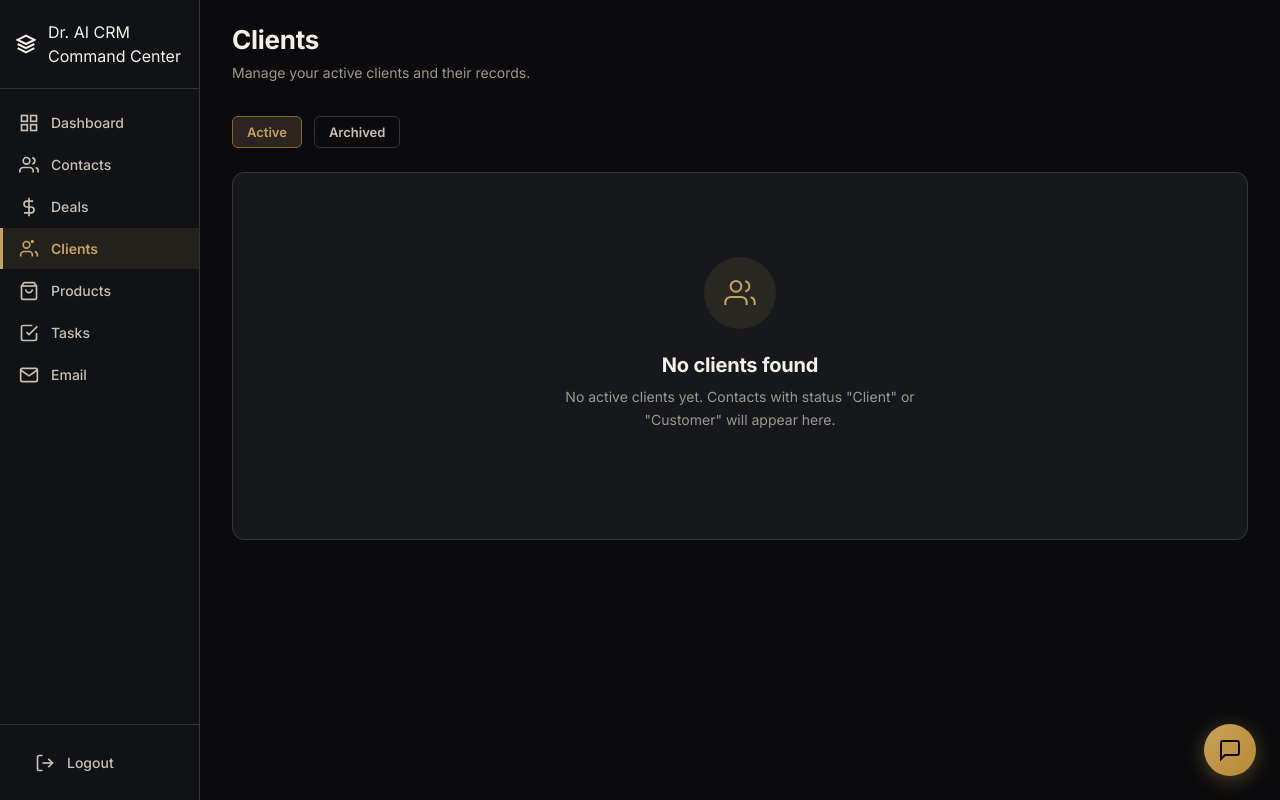
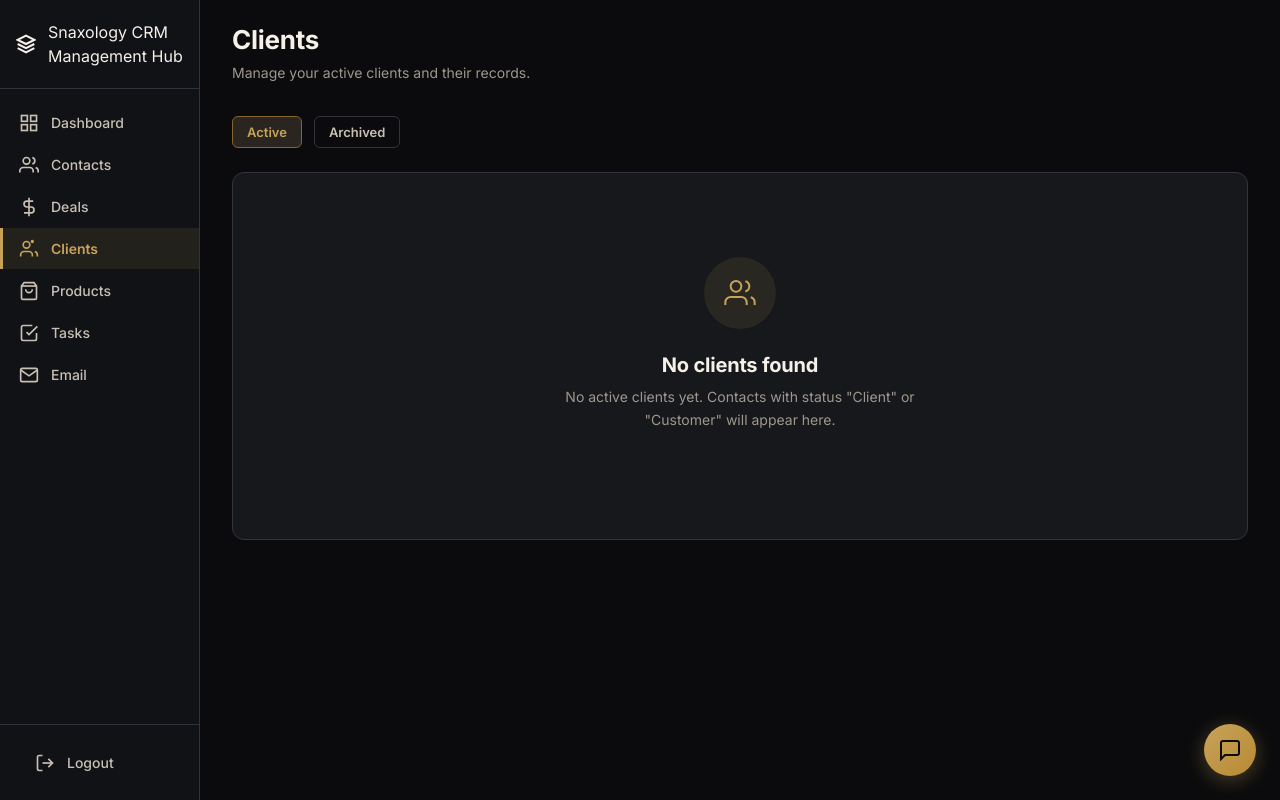
Before and after one commit to CCC1031/CRM, a Flask app: page /admin/clients in a window 1280 px wide. Run offline with Flask 3, Linux system fonts and the light colour scheme; the visitor is signed in with stand-in values (Sample User, id 1); some libraries are stand-ins or nearby versions.

Commit message:
Rebrand: Change Dr. AI CRM to Snaxology CRM

```diff
--- a/templates/base_admin.html
+++ b/templates/base_admin.html
@@ -20,8 +20,8 @@
                 <svg width="20" height="20" viewBox="0 0 24 24" fill="none" stroke="currentColor" stroke-width="2.5"><path d="M12 2L2 7l10 5 10-5-10-5z"/><path d="M2 17l10 5 10-5"/><path d="M2 12l10 5 10-5"/></svg>
             </div>
             <div x-show="sidebarOpen" x-transition>
-                <div class="brand-name">Dr. AI CRM</div>
-                <div class="brand-tagline">Command Center</div>
+                <div class="brand-name">Snaxology CRM</div>
+                <div class="brand-tagline">Management Hub</div>
             </div>
         </div>
 
```
